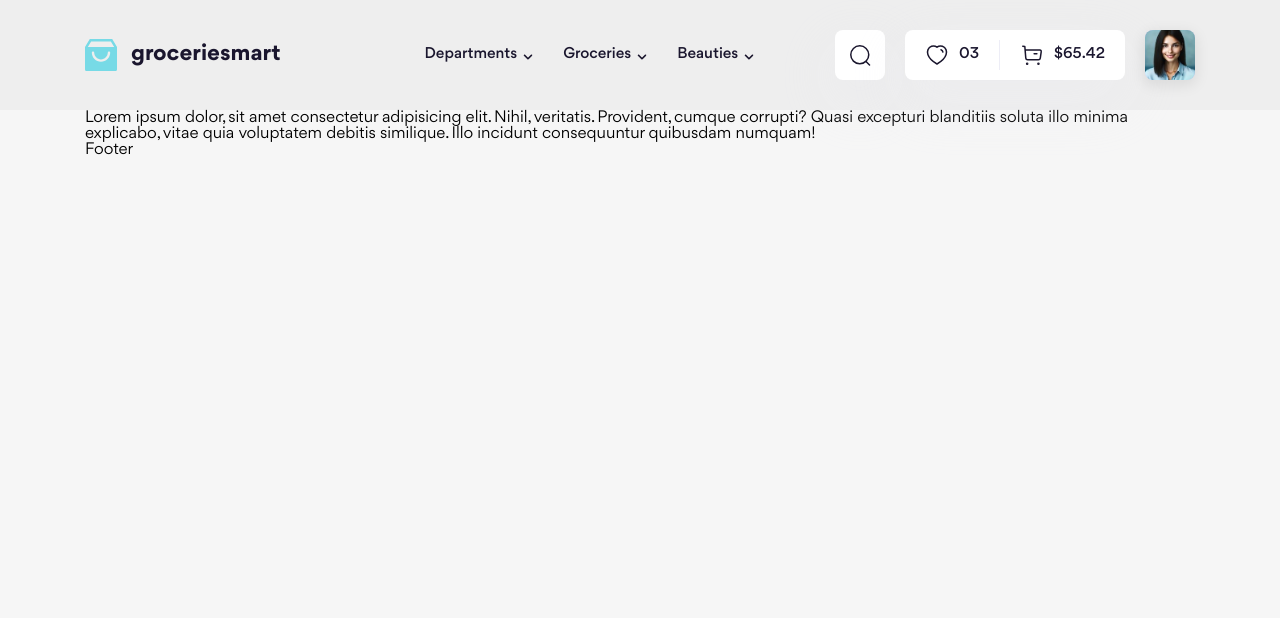
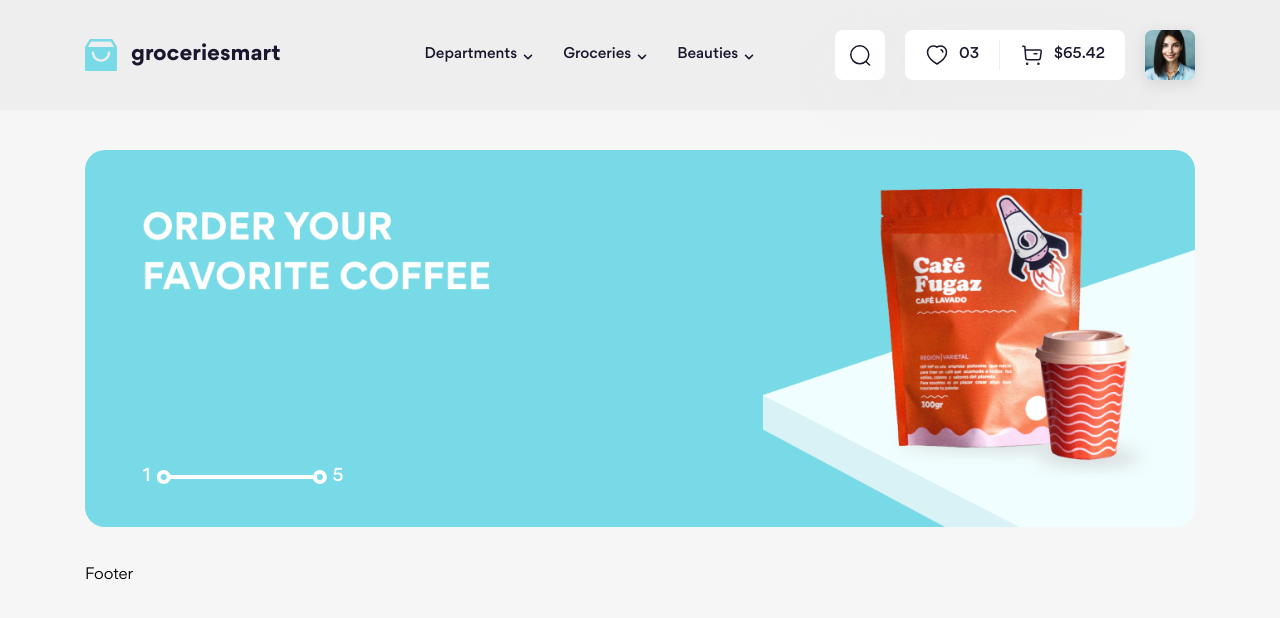
Before and after one commit to LeThanhLamEruu/Project-02, a website: page index.html in a window 1280 px wide. Drawn offline with Linux system fonts and the light colour scheme.

Commit message:
Edit reponsive and make slider

```diff
--- a/index.html
+++ b/index.html
@@ -17,10 +17,8 @@
 
         <!-- Fonts -->
         <link rel="stylesheet" href="./assets/fonts/stylesheet.css">
-
         <!-- Styles -->
         <link rel="stylesheet" href="./assets/css/main.css">
-
         <!-- Scripts -->
         <script src="./assets/Javascripts/scriptHF.js"></script>
 
@@ -35,11 +33,46 @@
 
         <!-- Main -->
         <div class="container">
-            <p>
-                Lorem ipsum dolor, sit amet consectetur adipisicing elit. Nihil, veritatis.
-                Provident, cumque corrupti? Quasi excepturi blanditiis soluta illo minima explicabo, vitae quia
-                voluptatem debitis similique. Illo incidunt consequuntur quibusdam numquam!
-            </p>
+            <!-- Slideshow -->
+            <div class="slideshow">
+                <!-- Slideshow img -->
+                <div class="slideshow__inner">
+                    <div class="slideshow__item">
+                        <a href="#!" class="slideshow__link">
+                            <picture>
+                                <source media="(max-width: 767.98px)" srcset="./assets/imgs/slider-md.png" />
+                                <img src="./assets/imgs/slider.png" alt="" class="slideshow__img">
+                            </picture>
+                        </a>
+                    </div>
+
+                    <div class="slideshow__item">
+                        <a href="#!" class="slideshow__link">
+                            <picture>
+                                <source media="(max-width: 767.98px)" srcset="./assets/imgs/slider-md.png" />
+                                <img src="./assets/imgs/slider.png" alt="" class="slideshow__img">
+                            </picture>
+                        </a>
+                    </div>
+
+                    <div class="slideshow__item">
+                        <a href="#!" class="slideshow__link">
+                            <picture>
+                                <source media="(max-width: 767.98px)" srcset="./assets/imgs/slider-md.png" />
+                                <img src="./assets/imgs/slider.png" alt="" class="slideshow__img">
+                            </picture>
+                        </a>
+                    </div>
+                </div>
+                <!-- Slideshow thumb -->
+                <div class="slideshow__page">
+                    <div class="slideshow__num">1</div>
+                    <div class="slideshow__slider"></div>
+                    <div class="slideshow__num">5</div>
+                </div>
+            </div>
+
+
         </div>
 
         <!-- Footer -->
--- a/scss/base/_base.scss
+++ b/scss/base/_base.scss
@@ -40,3 +40,18 @@
     outline: none;
     padding: 0;
 }
+
+::-webkit-scrollbar {
+    width: 8px;
+}
+
+::-webkit-scrollbar-track {
+    background-color: var(--menu-column-scroll-color);
+    border-radius: 3px;
+}
+
+::-webkit-scrollbar-thumb {
+    height: 10%;
+    box-shadow: inset 0 0 6px var(--menu-column-scroll-opa);
+    border-radius: 5px;
+}
--- a/scss/components/_dropdown.scss
+++ b/scss/components/_dropdown.scss
@@ -13,7 +13,6 @@
         position: initial;
         padding-top: 0;
     }
-
 
     &__inner {
         --inner-padding: 30px;
@@ -52,21 +51,6 @@
     }
 }
 
-::-webkit-scrollbar {
-    width: 6px;
-}
-
-::-webkit-scrollbar-track {
-    background-color: var(--menu-column-scroll-color);
-    border-radius: 3px;
-}
-
-::-webkit-scrollbar-thumb {
-    height: 10%;
-    box-shadow: inset 0 0 6px var(--menu-column-scroll-opa);
-    border-radius: 5px;
-}
-
 .top-menu {
     --max-height: calc(min(582px, (100vh - 158px)) - (var(--inner-padding) * 2));
     --main-col-width: 292px;
@@ -80,7 +64,6 @@
         @include abstracts.breakpoint(lg) {
             width: 100%;
             height: auto;
-            margin-top: -16px;
         }
     }
 }
@@ -133,10 +116,16 @@
 
     &__list {
         margin-top: 19px;
+
+        @include abstracts.breakpoint(lg) {
+            margin-top: 0;
+        }
     }
 
-    &__item--active .sub-menu {
-        display: grid;
+    &__item {
+        &--active .sub-menu {
+            display: grid;
+        }
     }
 
     &__item--active > &__link,
@@ -147,11 +136,13 @@
 
     &__heading {
         margin-top: 4px;
+
         font-size: 1.6rem;
         font-style: normal;
         font-weight: 500;
         line-height: 150%;
         color: var(--menu-column-text-color);
+
         @include abstracts.breakpoint(lg) {
             margin-bottom: 20px;
         }
@@ -160,6 +151,7 @@
     &__link {
         display: block;
         padding: 7px 0;
+
         font-size: 1.4rem;
         line-height: 142.857%;
         color: var(--menu-column-text-color);
@@ -170,6 +162,7 @@
     position: absolute;
     inset: 0 0 0 var(--main-col-width);
     padding-left: var(--inner-padding);
+
     overflow-y: auto;
 
     display: none;
@@ -178,9 +171,11 @@
     &--not-main {
         position: initial;
         inset: initial;
+
         display: grid;
         grid-template-columns: repeat(4, 1fr);
         height: var(--max-height);
+
         padding-left: 0;
 
         @include abstracts.breakpoint(lg) {
@@ -192,6 +187,7 @@
     @include abstracts.breakpoint(lg) {
         position: initial;
         grid-template-columns: repeat(1, 1fr);
+
         padding-left: 0;
         height: auto;
     }
--- a/scss/components/_index.scss
+++ b/scss/components/_index.scss
@@ -1,2 +1,3 @@
 @forward "./logo";
 @forward "./dropdown";
+@forward "./slideshow";
--- /dev/null
+++ b/scss/components/_slideshow.scss
@@ -0,0 +1,99 @@
+@use "../abstracts";
+
+.slideshow {
+    position: relative;
+    margin: 40px 0;
+    z-index: 0;
+
+    @include abstracts.breakpoint(md) {
+        margin: 30px 0;
+    }
+
+    &__inner {
+        display: flex;
+        align-items: center;
+        overflow: hidden;
+    }
+
+    &__item {
+        position: relative;
+        flex-shrink: 0;
+        width: 100%;
+        padding-top: 34%;
+
+        @include abstracts.breakpoint(md) {
+            padding-top: 50%;
+        }
+    }
+
+    &__img {
+        position: absolute;
+        left: 0;
+        top: 0;
+
+        width: 100%;
+        height: 100%;
+        border-radius: 20px;
+        object-fit: cover;
+    }
+
+    &__page {
+        position: absolute;
+        gap: 20px;
+        bottom: 10%;
+        left: 5.2%;
+        width: 12.8%;
+
+        display: flex;
+        align-items: center;
+    }
+
+    &__num {
+        font-size: 1.8rem;
+        font-style: normal;
+        font-weight: 500;
+        line-height: 144.444%;
+        color: var(--slider-text-color);
+
+        @include abstracts.breakpoint(md) {
+            font-size: 1.4rem;
+            line-height: 142.857%;
+        }
+    }
+
+    &__slider {
+        position: relative;
+        width: 100%;
+        height: 4px;
+        flex-shrink: 0;
+        background: var(--slider-text-color);
+
+        &::before,
+        &::after {
+            content: "";
+            position: absolute;
+            top: 50%;
+            translate: 0 -50%;
+
+            width: 14px;
+            height: 14px;
+            border: 4px solid var(--slider-text-color);
+            border-radius: 50%;
+
+            @include abstracts.breakpoint(md) {
+                border: 3px solid var(--slider-text-color);
+            }
+        }
+        &::before {
+            left: 0;
+            translate: -95% -50%;
+        }
+
+        &::after {
+            right: 0;
+            translate: 99% -50%;
+        }
+
+    }
+
+}
--- a/scss/layout/_header.scss
+++ b/scss/layout/_header.scss
@@ -31,6 +31,8 @@
 .top-bar {
     @extend %alignItemCenter;
     position: relative;
+    z-index: 5;
+
     padding: 30px 0;
 
     @include abstracts.breakpoint(lg) {
@@ -46,8 +48,56 @@
 .navbar {
     margin-left: 129px;
 
+    @include abstracts.breakpoint(xl) {
+        margin-left: auto;
+        margin-right: auto;
+    }
+
+    @include abstracts.breakpoint(lg) {
+        position: fixed;
+
+        inset: 0 50% 0 0;
+        z-index: 10;
+
+        margin-left: 0;
+        padding: 20px 0;
+        border-radius: 0rem 2rem 2rem 0rem;
+        background: var(--nabar-bg-color);
+
+        translate: -100%;
+        transition: translate 0.5s;
+
+        &.show {
+            translate: 0;
+        }
+
+        &.show ~ &__overlay {
+            visibility: visible;
+            opacity: 1;
+        }
+    }
+
+    @include abstracts.breakpoint(sm) {
+        inset: 0 20% 0 0;
+    }
+
+    &__overlay {
+        visibility: hidden;
+        opacity: 0;
+        transition: opacity, visibility;
+        transition-duration: 0.5s;
+
+        @include abstracts.breakpoint(lg) {
+            position: fixed;
+            inset: 0;
+            z-index: 8;
+            background: rgba($color: #000000, $alpha: 0.4)
+        }
+    }
+
     &__close-btn {
         display: none;
+
         @include abstracts.breakpoint(lg) {
             display: block;
             padding: 10px 40px;
@@ -88,14 +138,14 @@
 
     &__list {
         @extend %alignItemCenter;
-
         @include abstracts.breakpoint(lg) {
             flex-direction: column;
             align-items: flex-start;
 
+            height: calc(100% - 40px);
+
             overflow-y: auto;
             overscroll-behavior: contain;
-            height: calc(100% - 40px);
         }
 
         @include abstracts.breakpoint(md) {
@@ -170,53 +220,6 @@
     &__item--active &__arrowd {
         rotate: 0deg;
     }
-
-    @include abstracts.breakpoint(xl) {
-        margin-left: auto;
-        margin-right: auto;
-    }
-
-    @include abstracts.breakpoint(lg) {
-        position: fixed;
-
-        inset: 0 50% 0 0;
-        z-index: 10;
-
-        margin-left: 0;
-        padding: 20px 0;
-        border-radius: 0rem 2rem 2rem 0rem;
-        background: var(--nabar-bg-color);
-
-        translate: -100%;
-        transition: translate 0.5s;
-
-        &.show {
-            translate: 0;
-        }
-
-        &.show ~ &__overlay {
-            visibility: visible;
-            opacity: 1;
-        }
-    }
-
-    @include abstracts.breakpoint(sm) {
-        inset: 0 20% 0 0;
-    }
-
-    &__overlay {
-        visibility: hidden;
-        opacity: 0;
-        transition: opacity, visibility;
-        transition-duration: 0.5s;
-
-        @include abstracts.breakpoint(lg) {
-            position: fixed;
-            inset: 0;
-            z-index: 8;
-            background: rgba($color: #000000, $alpha: 0.4)
-        }
-    }
 }
 
 .topact {
@@ -241,6 +244,10 @@
         padding: 10px 20px;
         cursor: pointer;
 
+        @include abstracts.breakpoint(md) {
+            display: none;
+        }
+
         &:hover {
             outline: solid 2px var(--topact-bg-group);
 
@@ -250,17 +257,12 @@
             }
         }
 
-        @include abstracts.breakpoint(md) {
-            display: none;
-        }
-
         &--simple {
             padding: 13px;
 
             @include abstracts.breakpoint(lg) {
                 display: none;
             }
-
         }
     }
 
@@ -303,6 +305,5 @@
                 outline: none;
             }
         }
-
     }
 }
--- a/scss/themes/_dark.scss
+++ b/scss/themes/_dark.scss
@@ -24,6 +24,9 @@
     --menu-column-scroll-color: #B9BABE;
     --menu-column-scroll-opa: rgba(0, 0, 0, 0.4);
 
+    --slider-text-color: #fff;
+
+
     @include abstracts.breakpoint(md) {
         --header-bg-color: #171C28;
     }
--- a/scss/themes/_light.scss
+++ b/scss/themes/_light.scss
@@ -22,6 +22,8 @@
     --menu-column-scroll-color: #e5e6eb;
     --menu-column-scroll-opa: rgba(0, 0, 0, 0.2);
 
+    --slider-text-color: #fff;
+
     @include abstracts.breakpoint(md) {
         --header-bg-color: #FFFFFF;
     }
```
Also changed, not shown: templates/header.html (+40 -52 lines), assets/css/main.css, assets/imgs/slider-md.png (added), assets/imgs/slider.png (added), 1 other file.
